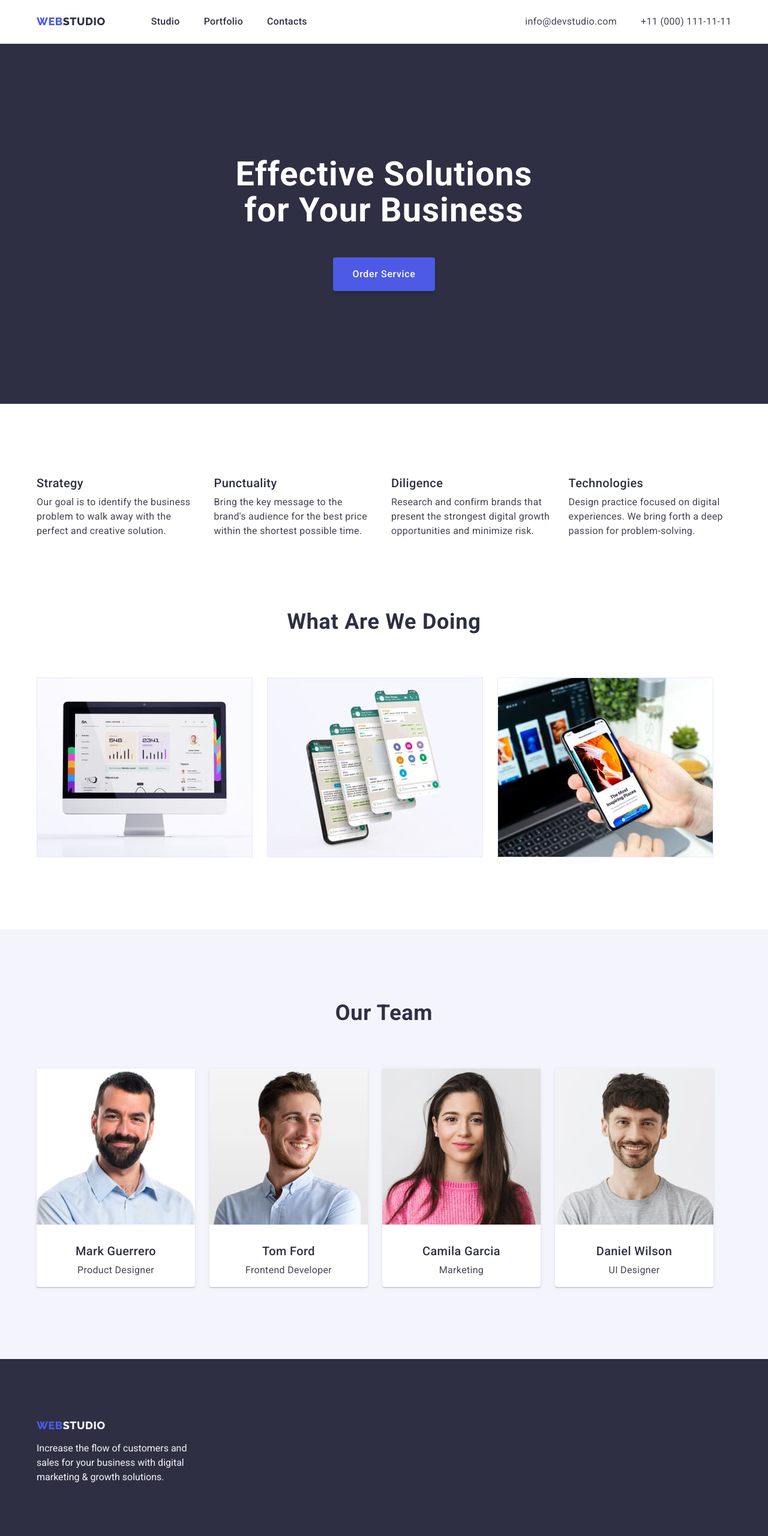
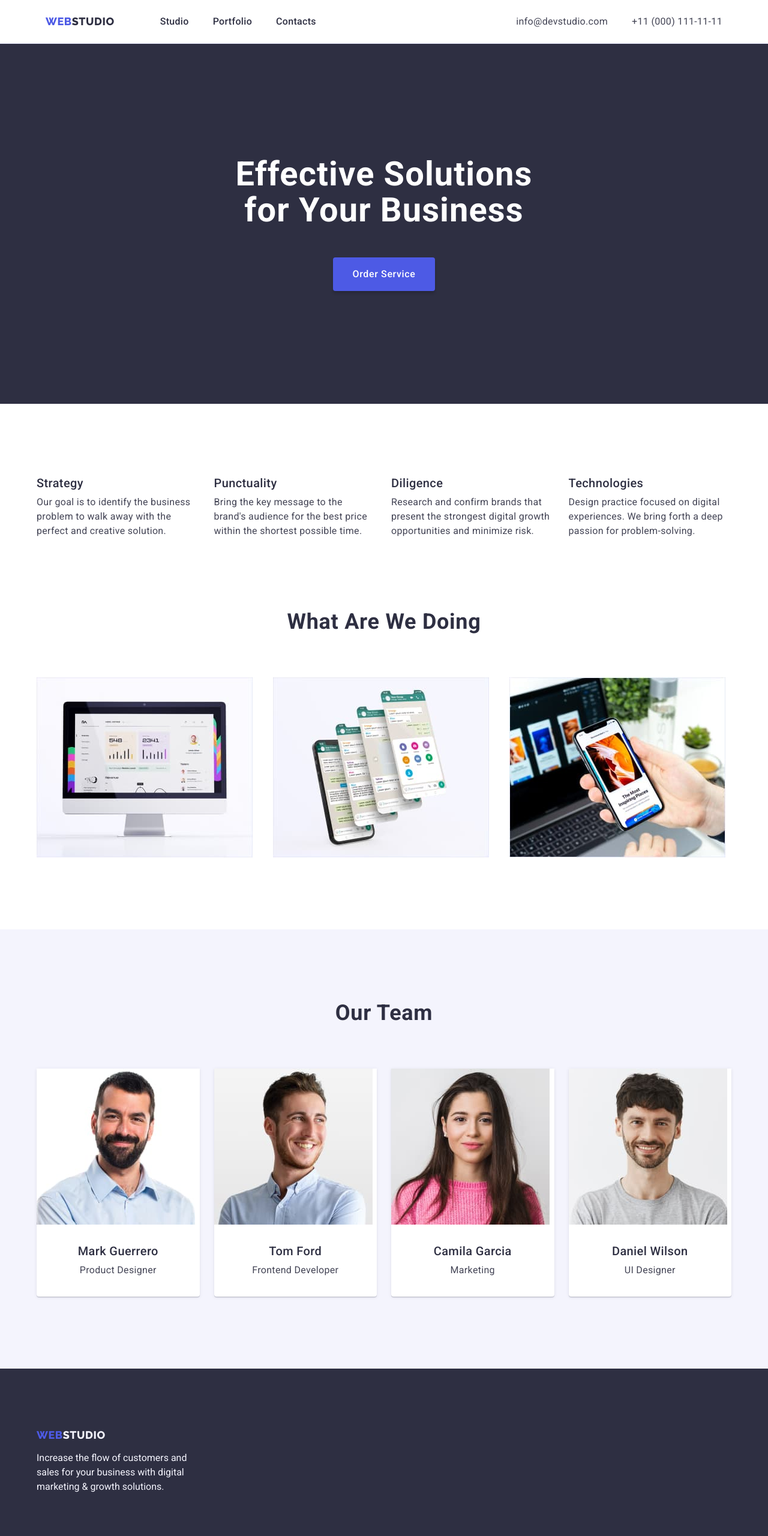
Before and after one commit to NaumchukSV/goit-markup-hw-03, a plain HTML site: page index.html in a window 1280 px wide. Shown: the top 2560 px of the page at 60% size. Drawn offline with nearby package versions, Linux system fonts and the light colour scheme.

Commit message:
Update styles

```diff
--- a/css/styles.css
+++ b/css/styles.css
@@ -65,10 +65,6 @@ img {
 .page-header {
     display: flex;
     align-items: center;
-    padding-top: 24px;
-    padding-bottom: 24px;
-    padding-left: 15px;
-    padding-right: 15px;
     border-bottom: 1px solid var(--border-color);
 }
 
@@ -76,6 +72,8 @@ img {
     display: flex;
     align-items: center;
     justify-content: space-between;
+    padding-left: 15px;
+    padding-right: 15px;
 }
 
 .page-navigation {
@@ -117,7 +115,10 @@ img {
     letter-spacing: var(--letter-spacing);
     color: var(--secondary-text-color);
 }
-
+.menu-item{
+    padding-top: 24px;
+    padding-bottom: 24px;
+}
 .contacts{
     font-style: normal;
     font-size: var(--font-size-text);
@@ -229,8 +230,11 @@ img {
 .services-list{
     display: flex;
     gap: 24px;
+}
+.services-list-item{
     width: calc((100% - 48px) / 3);
 }
+
 /* section-team */
 .team{
     background-color: var(--third-text-color);
@@ -238,11 +242,12 @@ img {
 .team-list{
     display: flex;
     gap: 24px;
+}
+.team-list-item{
     width: calc((100% - 72px) / 4);
 }
 .team-list-text-content{
-    padding-top: 32px;
-    padding-bottom: 16px;
+    padding: 32px 16px;
 }
 .team-list-item{
     background-color: var(--white-color);
@@ -335,10 +340,9 @@ img {
     gap: 48px 24px;
 }
 .project-list-text-content{
-    padding-top: 32px;
-    padding-bottom: 16px;
-    padding-left: 16px;
+    padding: 32px 16px;
     border: 1px solid var(--border-color);
+    border-top: none;
 }
 .project-list-item{
 
```
